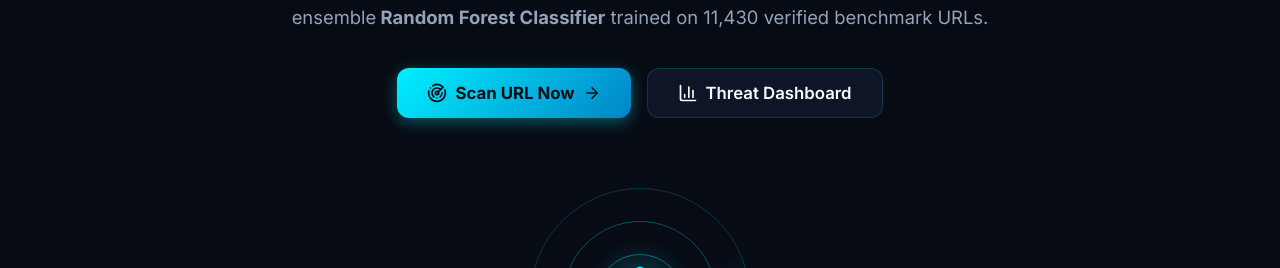
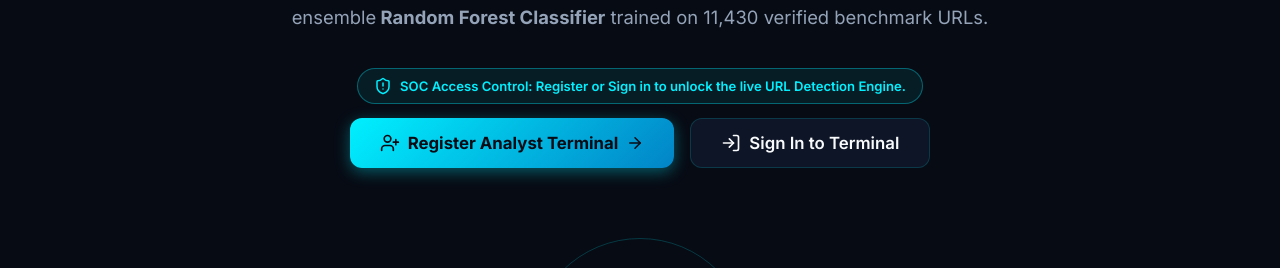
Before and after one commit to BoradNensi112/phishshield, a React (Vite) app in the folder frontend/: page / in a window 1280 px wide. Shown: the part 410-678 px from the top of the page. Built offline with nearby package versions, Linux system fonts and the light colour scheme; no server answers; the HTML template or start-up script is replaced by a standard one.

Commit message:
feat(security): enforce mandatory authentication before URL scanning and add server-side scan history persistence

```diff
--- a/frontend/src/App.jsx
+++ b/frontend/src/App.jsx
@@ -13,6 +13,7 @@ import ModelPerformance from "./pages/ModelPerformance";
 import About from "./pages/About";
 import Login from "./pages/Login";
 import Register from "./pages/Register";
+import ProtectedRoute from "./components/ProtectedRoute";
 
 import "./css/index.css";
 
@@ -26,13 +27,43 @@ function App() {
             <main className="main-content">
               <Routes>
                 <Route path="/" element={<Home />} />
-                <Route path="/scanner" element={<Scanner />} />
-                <Route path="/dashboard" element={<Dashboard />} />
-                <Route path="/history" element={<ScanHistory />} />
-                <Route path="/model" element={<ModelPerformance />} />
                 <Route path="/about" element={<About />} />
                 <Route path="/login" element={<Login />} />
                 <Route path="/register" element={<Register />} />
+
+                {/* Authenticated Analyst Only Routes */}
+                <Route
+                  path="/scanner"
+                  element={
+                    <ProtectedRoute>
+                      <Scanner />
+                    </ProtectedRoute>
+                  }
+                />
+                <Route
+                  path="/dashboard"
+                  element={
+                    <ProtectedRoute>
+                      <Dashboard />
+                    </ProtectedRoute>
+                  }
+                />
+                <Route
+                  path="/history"
+                  element={
+                    <ProtectedRoute>
+                      <ScanHistory />
+                    </ProtectedRoute>
+                  }
+                />
+                <Route
+                  path="/model"
+                  element={
+                    <ProtectedRoute>
+                      <ModelPerformance />
+                    </ProtectedRoute>
+                  }
+                />
               </Routes>
             </main>
             <Footer />
--- /dev/null
+++ b/frontend/src/components/ProtectedRoute.jsx
@@ -0,0 +1,25 @@
+import React from "react";
+import { Navigate, useLocation } from "react-router-dom";
+import { useAuth } from "../context/AuthContext";
+
+const ProtectedRoute = ({ children }) => {
+  const { isAuthenticated } = useAuth();
+  const location = useLocation();
+
+  if (!isAuthenticated) {
+    return (
+      <Navigate
+        to="/login"
+        state={{
+          from: location,
+          message: "Terminal Access Restricted: Please sign in or register to access the Phishing Detection Engine."
+        }}
+        replace
+      />
+    );
+  }
+
+  return children;
+};
+
+export default ProtectedRoute;
--- a/frontend/src/css/index.css
+++ b/frontend/src/css/index.css
@@ -2817,6 +2817,55 @@
   flex-shrink: 0;
 }
 
+.auth-notice-banner {
+  display: flex;
+  align-items: center;
+  gap: 10px;
+  background: rgba(245, 158, 11, 0.12);
+  border: 1px solid rgba(245, 158, 11, 0.4);
+  color: #f59e0b;
+  padding: 10px 14px;
+  border-radius: 9px;
+  font-size: 0.82rem;
+  margin-bottom: 16px;
+  line-height: 1.35;
+  text-align: left;
+}
+
+.auth-notice-icon {
+  flex-shrink: 0;
+  color: #f59e0b;
+}
+
+/* Home unauth block & lock banner */
+.hero-unauth-block {
+  display: flex;
+  flex-direction: column;
+  align-items: center;
+  gap: 14px;
+  width: 100%;
+}
+
+.hero-auth-lock-banner {
+  display: inline-flex;
+  align-items: center;
+  gap: 8px;
+  background: rgba(0, 240, 255, 0.08);
+  border: 1px solid rgba(0, 240, 255, 0.35);
+  padding: 8px 16px;
+  border-radius: 20px;
+  color: var(--cyan);
+  font-size: 0.82rem;
+  font-weight: 600;
+  max-width: 90%;
+  text-align: center;
+}
+
+.lock-banner-icon {
+  flex-shrink: 0;
+  color: var(--cyan);
+}
+
 .auth-form {
   display: flex;
   flex-direction: column;
--- a/frontend/src/pages/Home.jsx
+++ b/frontend/src/pages/Home.jsx
@@ -1,8 +1,11 @@
 import React from "react";
 import { Link } from "react-router-dom";
-import { Shield, Radar, Zap, Lock, Cpu, ArrowRight, BarChart3, CheckCircle, AlertTriangle } from "lucide-react";
+import { Shield, Radar, Zap, Lock, Cpu, ArrowRight, BarChart3, CheckCircle, AlertTriangle, UserPlus, LogIn, ShieldAlert } from "lucide-react";
+import { useAuth } from "../context/AuthContext";
 
 const Home = () => {
+  const { isAuthenticated, currentUser } = useAuth();
+
   return (
     <div className="home-page-container">
       {/* Hero Section */}
@@ -23,6 +26,8 @@ const Home = () => {
           <strong> Random Forest Classifier</strong> trained on 11,430 verified benchmark URLs.
         </p>
 
+        {/* Dynamic CTA Group based on Auth status */}
+        {isAuthenticated ? (
           <div className="hero-cta-group">
             <Link to="/scanner" className="cyber-btn-primary hero-btn">
               <Radar size={20} />
@@ -34,6 +39,25 @@ const Home = () => {
               <span>Threat Dashboard</span>
             </Link>
           </div>
+        ) : (
+          <div className="hero-unauth-block">
+            <div className="hero-auth-lock-banner">
+              <ShieldAlert size={18} className="lock-banner-icon" />
+              <span>SOC Access Control: Register or Sign in to unlock the live URL Detection Engine.</span>
+            </div>
+            <div className="hero-cta-group">
+              <Link to="/register" className="cyber-btn-primary hero-btn">
+                <UserPlus size={20} />
+                <span>Register Analyst Terminal</span>
+                <ArrowRight size={18} />
+              </Link>
+              <Link to="/login" className="cyber-btn-secondary hero-btn">
+                <LogIn size={20} />
+                <span>Sign In to Terminal</span>
+              </Link>
+            </div>
+          </div>
+        )}
 
         {/* Animated Cyber Shield Illustration */}
         <div className="hero-radar-display">
--- a/frontend/src/pages/Login.jsx
+++ b/frontend/src/pages/Login.jsx
@@ -1,6 +1,6 @@
 import React, { useState } from "react";
 import { Link, useNavigate, useLocation } from "react-router-dom";
-import { Shield, Lock, Mail, Eye, EyeOff, ArrowRight, AlertCircle, CheckCircle2, Zap, ShieldCheck } from "lucide-react";
+import { Shield, Lock, Mail, Eye, EyeOff, ArrowRight, AlertCircle, CheckCircle2, Zap, ShieldCheck, ShieldAlert } from "lucide-react";
 import { useAuth } from "../context/AuthContext";
 
 const Login = () => {
@@ -14,7 +14,8 @@ const Login = () => {
   const [error, setError] = useState("");
   const [isSubmitting, setIsSubmitting] = useState(false);
 
-  const redirectPath = location.state?.from?.pathname || "/dashboard";
+  const redirectMessage = location.state?.message;
+  const redirectPath = location.state?.from?.pathname || "/scanner";
 
   const handleSubmit = async (e) => {
     e.preventDefault();
@@ -58,6 +59,14 @@ const Login = () => {
               CYBER DEFENSE OPERATIONS // SECURE AUTHENTICATION
             </p>
           </div>
+
+          {/* Redirect Notice if user was redirected from a protected route */}
+          {redirectMessage && (
+            <div className="auth-notice-banner" role="status">
+              <ShieldAlert size={18} className="auth-notice-icon" />
+              <span>{redirectMessage}</span>
+            </div>
+          )}
 
           {/* Quick Demo Access banner (Super helpful for Viva/Examiner testing) */}
           <div className="demo-login-box">
--- a/frontend/src/pages/Register.jsx
+++ b/frontend/src/pages/Register.jsx
@@ -47,7 +47,7 @@ const Register = () => {
     try {
       setIsSubmitting(true);
       await register(name, email, password, role);
-      navigate("/dashboard");
+      navigate("/scanner");
     } catch (err) {
       setError(err.message || "Registration failed. Please try again.");
     } finally {
--- a/frontend/src/services/api.js
+++ b/frontend/src/services/api.js
@@ -43,6 +43,11 @@ export const apiService = {
     return response.data;
   },
 
+  getScans: async () => {
+    const response = await apiClient.get("/scans");
+    return response.data;
+  },
+
   getConfusionMatrixUrl: () => `${API_BASE_URL || ""}/static/model/confusion_matrix.png`,
 };
 
```
Also changed, not shown: 9 other files (tests, documents, lock files or other folders). Lines whose indentation alone changed are shown as unchanged.
